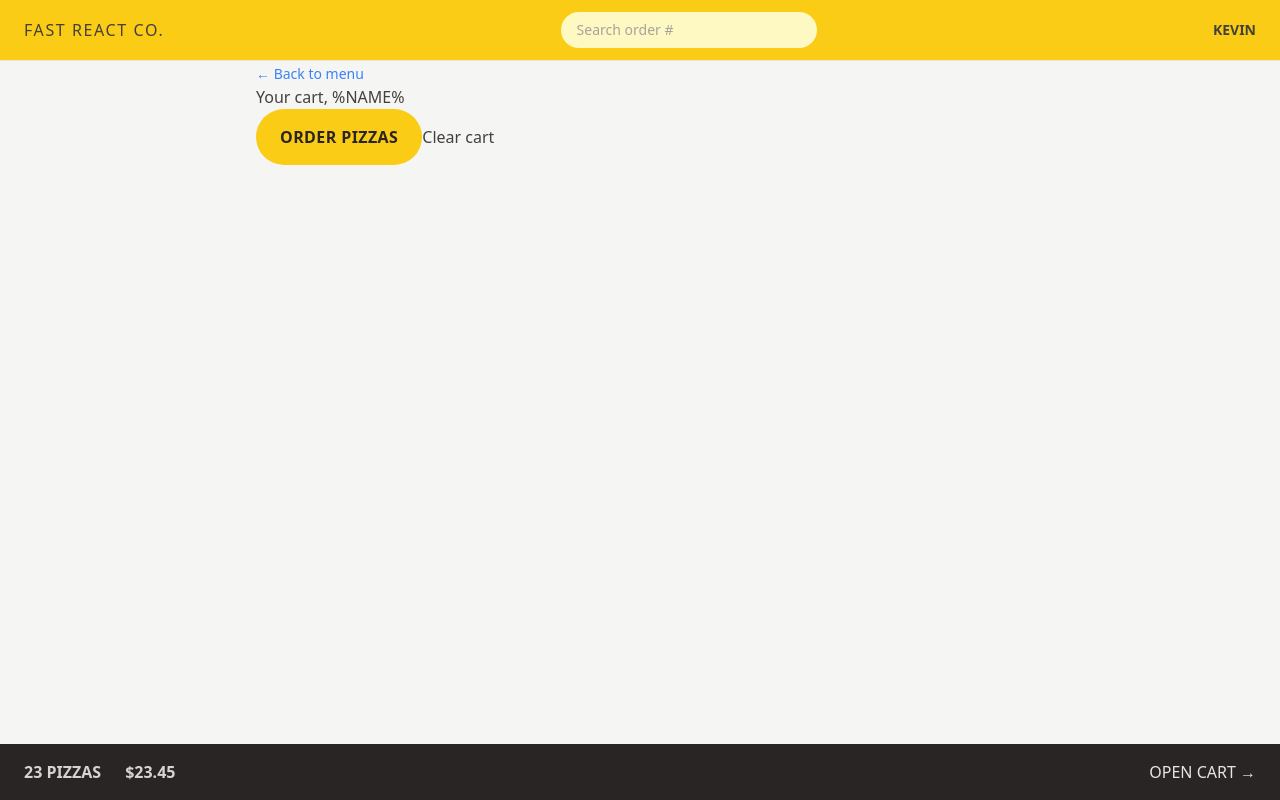
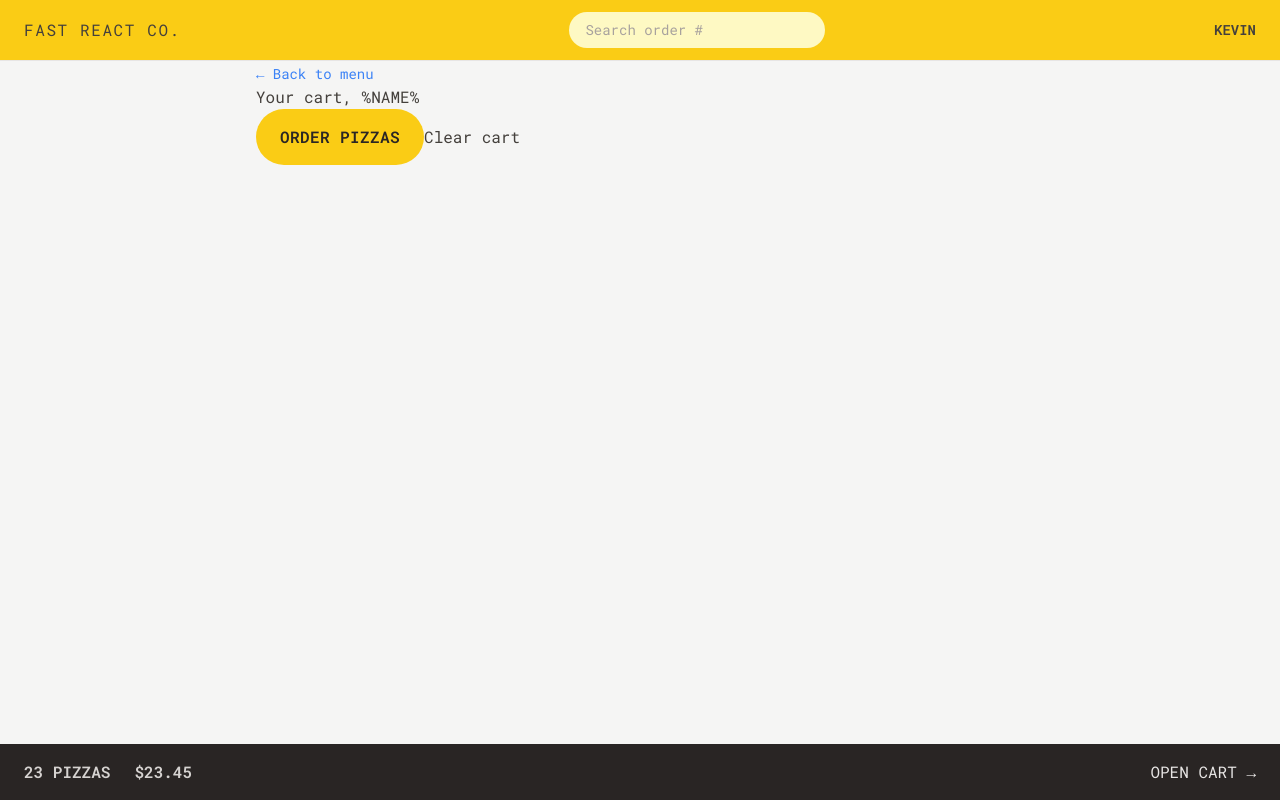
Before and after one commit to KevinPol12/16-fast-react-pizza, a React (Vite) app: page /cart in a window 1280 px wide. Built offline with nearby package versions, Linux system fonts and the light colour scheme.

Commit message:
Overring the height screen value from 100vh to 100dvh

```diff
--- a/index.html
+++ b/index.html
@@ -4,6 +4,12 @@
     <meta charset="UTF-8" />
     <link rel="icon" type="image/svg+xml" href="/vite.svg" />
     <meta name="viewport" content="width=device-width, initial-scale=1.0" />
+    <link rel="preconnect" href="https://fonts.googleapis.com" />
+    <link rel="preconnect" href="https://fonts.gstatic.com" crossorigin />
+    <link
+      href="https://fonts.googleapis.com/css2?family=Roboto+Mono:ital,wght@0,100..700;1,100..700&display=swap"
+      rel="stylesheet"
+    />
     <title>Vite + React</title>
   </head>
   <body class="bg-stone-100 text-stone-700">
--- a/src/features/cart/Cart.jsx
+++ b/src/features/cart/Cart.jsx
@@ -1,4 +1,3 @@
-import { Link } from "react-router-dom";
 import LinkButton from "../../ui/LinkButton";
 import Button from "../../ui/Button";
 
--- a/src/ui/Header.jsx
+++ b/src/ui/Header.jsx
@@ -4,7 +4,7 @@ import Username from "../features/user/Username";
 
 function Header() {
   return (
-    <header className="flex items-center justify-between border-b border-stone-200 bg-yellow-400 px-4 py-3 uppercase sm:px-6">
+    <header className=" flex  items-center justify-between border-b border-stone-200 bg-yellow-400 px-4 py-3 uppercase sm:px-6">
       <Link to="/" className=" tracking-widest">
         Fast React Co.
       </Link>
--- a/src/ui/Home.jsx
+++ b/src/ui/Home.jsx
@@ -2,7 +2,7 @@ import CreateUser from "../features/user/CreateUser";
 
 function Home() {
   return (
-    <div className="my-10 px-4 text-center sm:my-16">
+    <div className=" my-10 px-4 text-center sm:my-16">
       <h1 className="mb-8 text-center text-xl font-semibold">
         The best pizza.
         <br />
--- a/tailwind.config.js
+++ b/tailwind.config.js
@@ -2,7 +2,16 @@
 export default {
   content: ["./index.html", "./src/**/*.{js,ts,jsx,tsx}"],
   theme: {
-    extend: {},
+    fontFamily: {
+      sans: "Roboto Mono, monospace",
+    },
+    extend: {
+      /*We can see under Tailwinds default configurations that the - height for screen - is "100vh"
+    The deal with it, is that we should override it to "100dvh" which is 100 dynamic viewport height, because the prior causes issues on mobile devices, so by changing it to dvh, this problem is solved.  */
+      height: {
+        screen: "100dvh",
+      },
+    },
   },
   plugins: [],
 };
```
